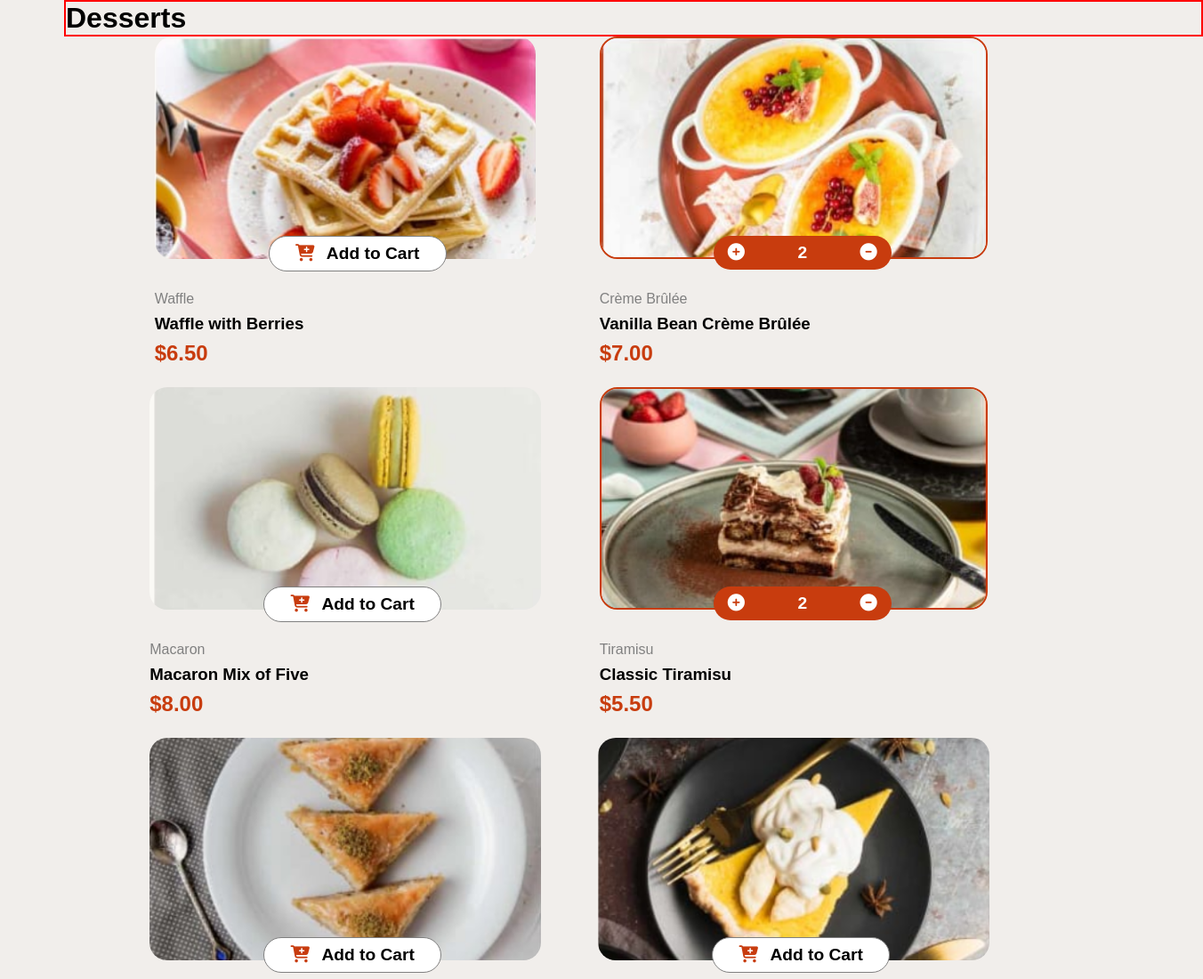
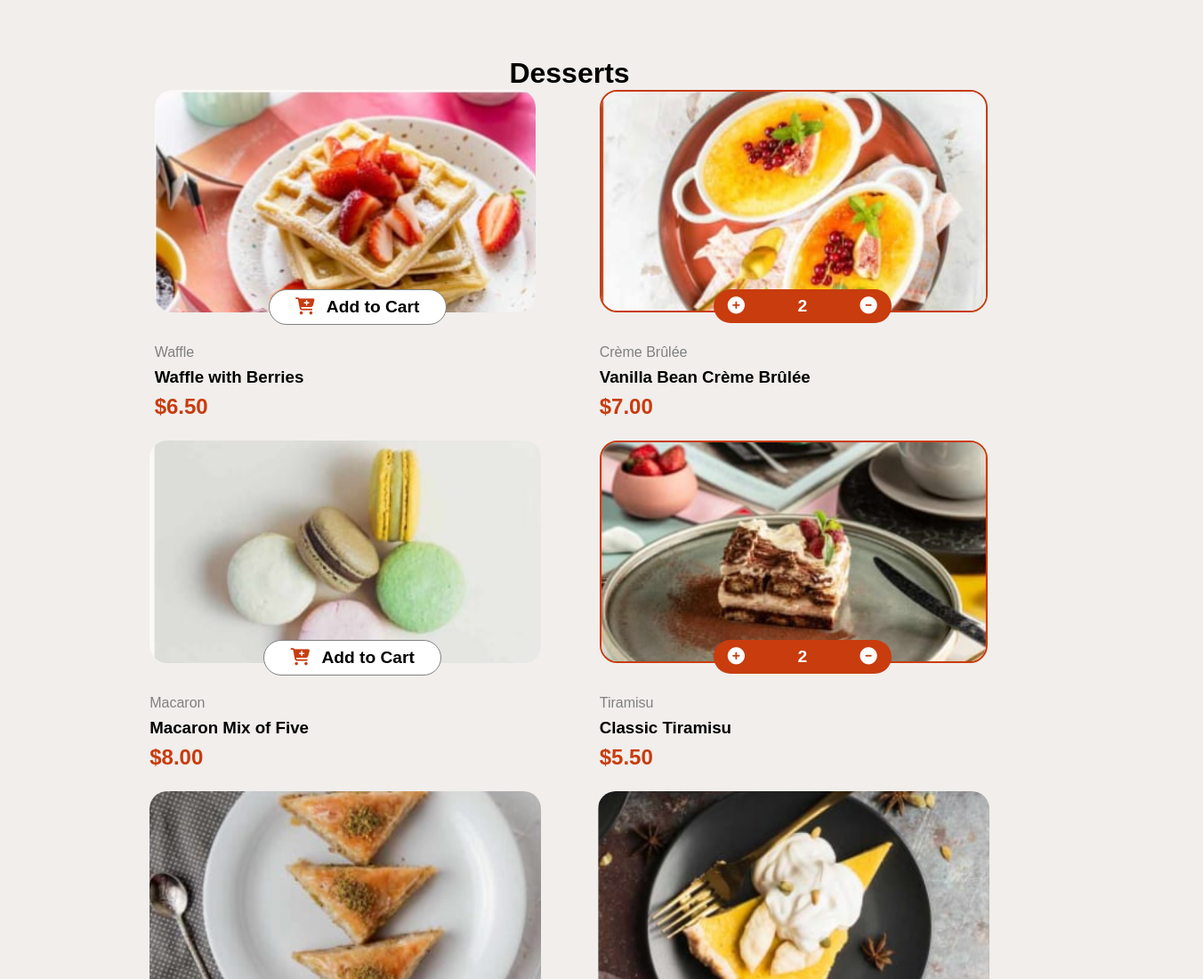
Before and after one commit to You-Did-Bowman/Group-Work---Desserts, a plain HTML site: page index1.html in a window 1280 px wide. Shown: the top 1100 px of the page at 89% size, 1352 px wide, since content can reach past the window. Drawn offline with Linux system fonts and the light colour scheme.

Commit message:
did stuff

```diff
--- a/style1.css
+++ b/style1.css
@@ -9,9 +9,9 @@ body {
 }
 
 h1 {
-    border: 2px solid red;
-    position: relative;
-    left: 4.5rem;
+    width: 100%;
+    text-align: center;
+    margin-top: 4rem;
 }
 
 .product__wrapper {
@@ -20,6 +20,7 @@ h1 {
   place-items: center;
   grid-template-columns:repeat(auto-fill, 480px);
   gap: 1.5rem;
+  margin-bottom: 8rem;
 
   .product__box {
     position: relative;
```
